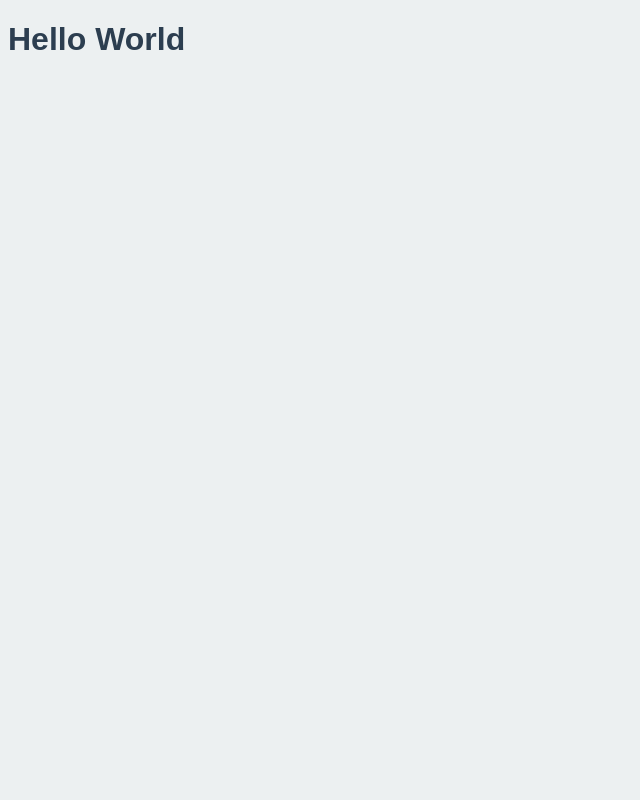
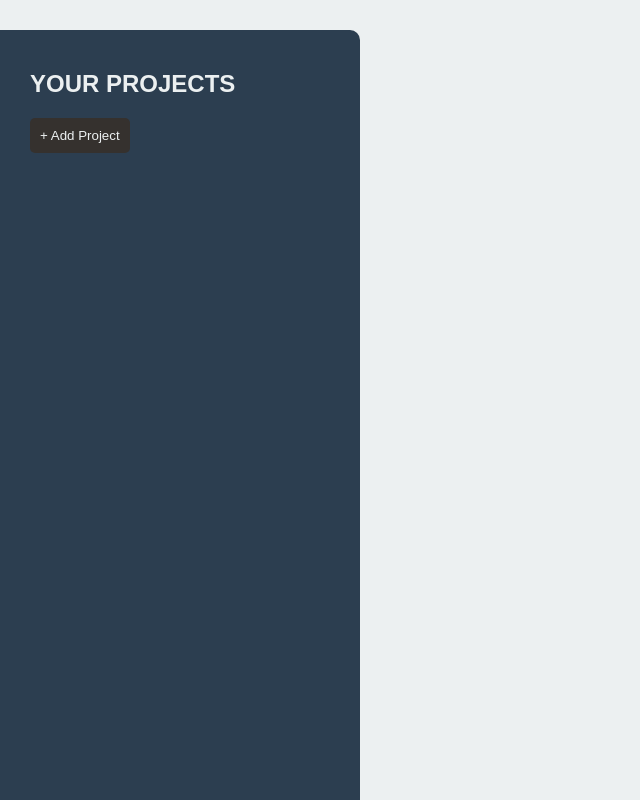
Before and after one commit to Grione/project-management-app, a React (Vite) app: page / in a window 1280 px wide. Shown: the whole page, without its empty margins (0-640 px from the left). Built offline with nearby package versions, Linux system fonts and the light colour scheme; the HTML template or start-up script is replaced by a standard one.

Commit message:
add sidebar component

```diff
--- a/src/App.jsx
+++ b/src/App.jsx
@@ -1,7 +1,11 @@
+import Sidebar from "./components/Sidebar/Sidebar";
+
 function App() {
   return (
     <>
-      <h1 className="my-8 text-center text-5xl font-bold">Hello World</h1>
+      <main className="main">
+        <Sidebar />
+      </main>
     </>
   );
 }
--- /dev/null
+++ b/src/components/Sidebar/Sidebar.jsx
@@ -0,0 +1,10 @@
+import classes from './Sidebar.module.css';
+
+export default function Sidebar() {
+  return (
+    <aside className={classes.aside}>
+      <h1 className={classes.title}>Your Projects</h1>
+      <button className={classes.button}>+ Add Project</button>
+    </aside>
+  )
+}
--- /dev/null
+++ b/src/components/Sidebar/Sidebar.module.css
@@ -0,0 +1,31 @@
+.aside {
+  position: fixed;
+  left: 0;
+  top: 30px;
+  width: 300px;
+  height: 100%;
+  padding: 40px 30px 30px 30px;
+  background: var(--text-color);
+  border-radius: 0 10px 0 0;
+}
+
+.title {
+  margin-top: 0;
+  font-size: 1.5rem;
+  text-transform: uppercase;
+  color: var(--background-color);
+}
+
+.button {
+  margin: 0;
+  border: none;
+  color: var(--background-color);
+  background-color: var(--primary-color);
+  border-radius: 5px;
+  padding: 10px;
+  cursor: pointer;
+
+  &:hover {
+    background-color: var(--secondary-color);
+  }
+}
```
